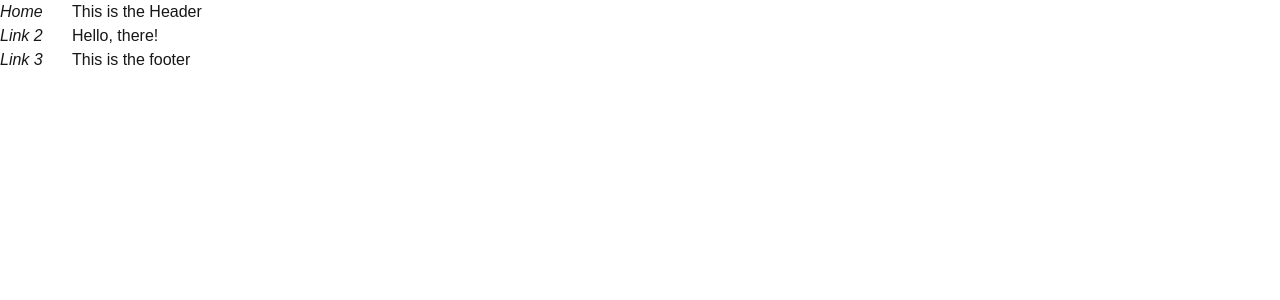
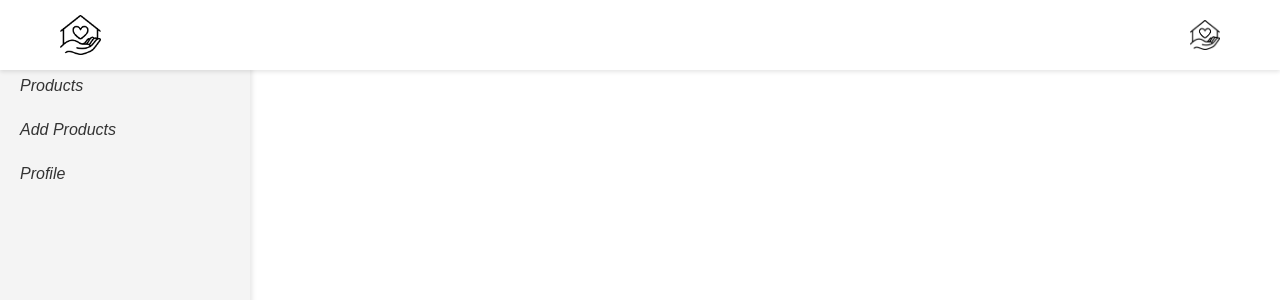
Before and after one commit to dos54/handcrafted-haven, a Next.js app: page / in a window 1280 px wide. Shown: the top 300 px of the page. Built offline with nearby package versions, Linux system fonts and the light colour scheme.

Commit message:
Layout Complete

```diff
--- a/src/app/components/header.tsx
+++ b/src/app/components/header.tsx
@@ -1,12 +1,37 @@
+import React from 'react';
+import Image from 'next/image';
+import '../globals.css';
+import logo from 'public/images/handcrafted_haven_logo_black.png';
+import cartIcon from 'public/images/handcrafted_haven_logo_black.png';
+import Link from 'next/link';
 
-const Header = () => {
-
-
+const Header: React.FC = () => {
   return (
-    <header>
-      This is the Header
+    <header className="site-header">
+      <div className="header-container">
+        <Link href="/" className="logo">
+          <Image
+            src={logo}
+            alt="Site Logo"
+            className="logo-img"
+            height={40} // Adjust height as needed
+            width={120} // Adjust width as needed (Next.js requires explicit dimensions or layout)
+            style={{ objectFit: 'contain' }}
+          />
+        </Link>
+        <Link href="/cart" className="cart-link">
+          <Image
+            src={cartIcon}
+            alt="Cart"
+            className="cart-img"
+            height={30}
+            width={30}
+            style={{ objectFit: 'contain' }}
+          />
+        </Link>
+      </div>
     </header>
-  )
-}
+  );
+};
 
 export default Header;
--- a/src/app/components/nav-item.tsx
+++ b/src/app/components/nav-item.tsx
@@ -7,7 +7,7 @@ interface NavItemProps {
 
 const NavItem = ({ label, href }: NavItemProps) => {
   return (
-    <li>
+    <li className="nav-item">
       <Link href={href}>
         <i>{label}</i>
       </Link>
--- a/src/app/components/navigation.tsx
+++ b/src/app/components/navigation.tsx
@@ -1,30 +1,40 @@
 import NavItem from './nav-item';
+//import { useState } from 'react';
+import '../sidebar.css'
 
 const links = [
   {
-    id: '1234',
-    label: 'Home',
-    href: '/',
+    id: '1',
+    label: 'Login',
+    href: '/login',
   },
   {
-    id: '5678',
-    label: 'Link 2',
-    href: '/',
+    id: '2',
+    label: 'Products',
+    href: '/products',
   },
   {
-    id: '91011',
-    label: 'Link 3',
-    href: '/',
+    id: '3',
+    label: 'Add Products',
+    href: '/add-products'
+  },
+  {
+    id: '4',
+    label: 'Profile',
+    href: '/profile',
   },
 ];
 
 const Navigation = () => {
+  //const [role] = useState<'buyer' | 'seller' | null>(null);
+
   return (
-    <nav>
+    <nav className="sidebar">
       <ul>
-        {links.map(({ id, label, href }) => (
-          <NavItem label={label} key={id} href={href} />
-        ))}
+        {links.map(({ id, label, href}) => {
+          //if (condition && !condition(role)) return null;
+          return <NavItem key={id} label={label} href={href} />;
+        })}
       </ul>
     </nav>
   );
--- a/src/app/globals.css
+++ b/src/app/globals.css
@@ -29,3 +29,44 @@ body {
   display: grid;
   grid-template-columns:72px 1fr;
 }
+
+.site-header {
+  background-color: #ffffff;
+  padding: 15px 0;
+  width: 100%;
+  position: fixed;
+  top: 0;
+  left: 0;
+  z-index: 1000;
+  box-shadow: 0 2px 4px rgba(0, 0, 0, 0.1);
+}
+
+.header-container {
+  max-width: 1200px;
+  margin: 0 auto;
+  padding: 0 20px;
+  display: flex;
+  justify-content: space-between;
+  align-items: center;
+}
+
+.logo-img {
+  height: 40px;
+  width: auto;
+}
+
+.cart-img {
+  height: 30px;
+  width: auto;
+}
+
+.logo,
+.cart-link {
+  display: inline-block;
+  text-decoration: none;
+}
+
+.cart-link:hover,
+.logo:hover {
+  opacity: 0.8;
+}
--- /dev/null
+++ b/src/app/sidebar.css
@@ -0,0 +1,29 @@
+.sidebar {
+    width: 250px;
+    height: 100vh;
+    position: fixed;
+    top: 0;
+    left: 0;
+    background-color: #f4f4f4;
+    padding: 20px 0;
+    box-shadow: 2px 0 5px rgba(0, 0, 0, 0.1);
+}
+
+.sidebar ul {
+    list-style: none;
+    padding: 0;
+    margin: 0;
+}
+
+.nav-item {
+    padding: 10px 20px;
+}
+
+.nav-item a {
+    text-decoration: none;
+    color: #333;
+    font-size: 16px;
+}
+
+.nav-item a:hover {
+    color: #0070f3; }
```
